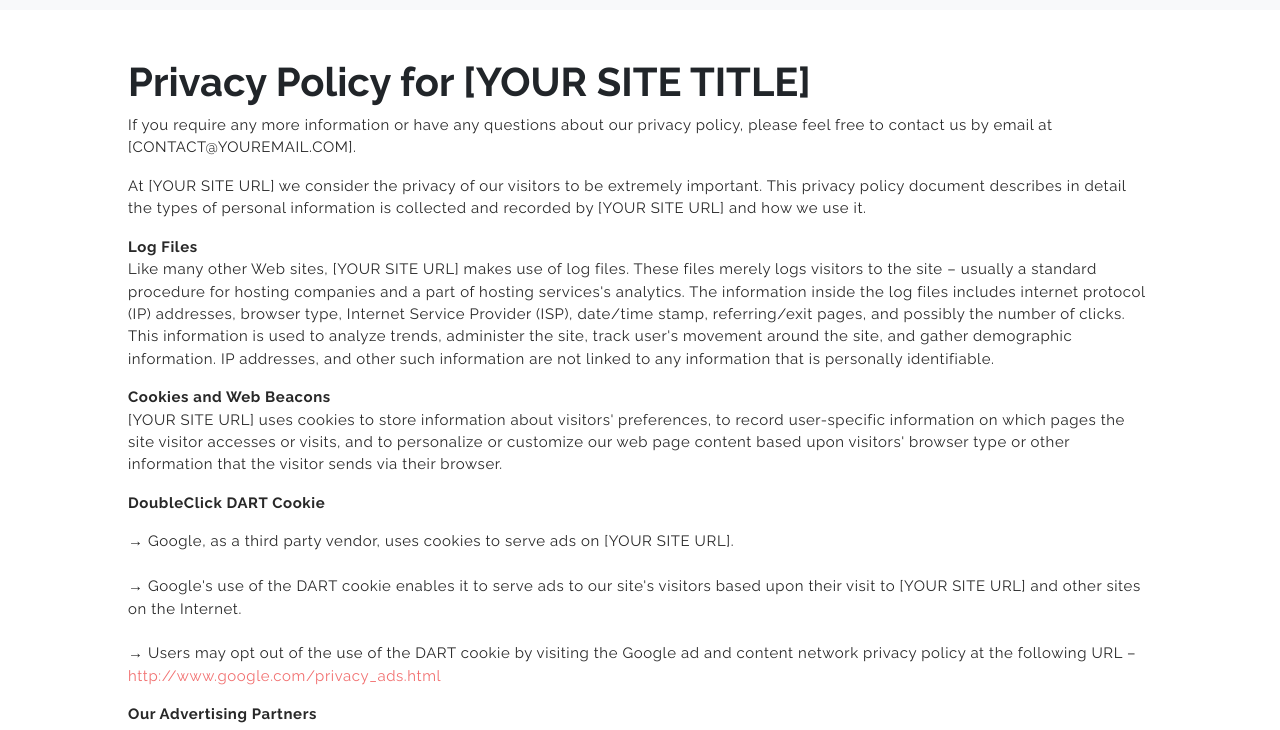
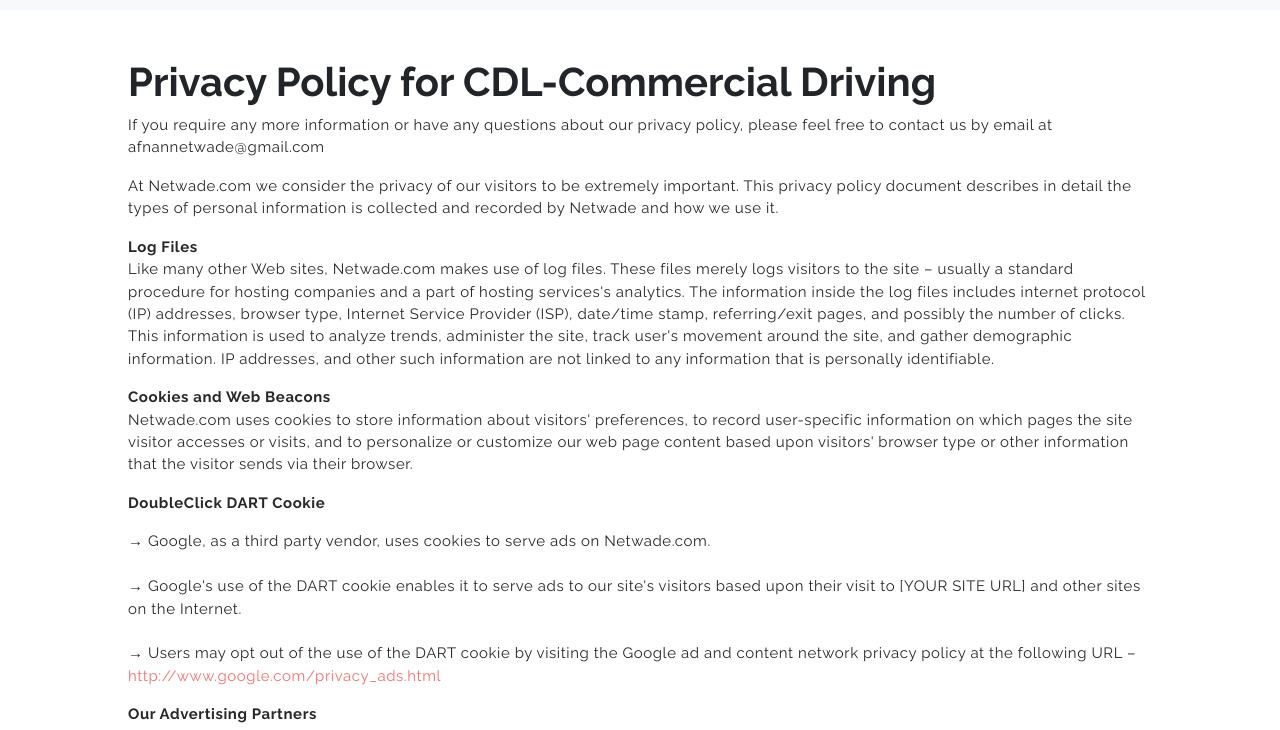
Before and after one commit to Afnan-Netwade/NetWade_Website, a website: page privacyPolicy.html in a window 1280 px wide. Shown: the part 70-800 px from the top of the page. Drawn offline with Linux system fonts and the light colour scheme.

Commit message:
new Privacy & Policy

```diff
--- a/privacyPolicy.html
+++ b/privacyPolicy.html
@@ -20,7 +20,6 @@
     <!-- Bootstrap + Ollie main styles -->
     <link rel="stylesheet" href="assets/css/ollie.css" />
 </head>
-
 
 
 <body style="padding: 10%;" data-spy="scroll" data-target=".navbar" data-offset="40" id="home">
@@ -67,15 +66,15 @@
         </div>
     </nav>
     <div>
-        <h1> Privacy Policy for [YOUR SITE TITLE]</h1>
+        <h1> Privacy Policy for CDL-Commercial Driving</h1>
         <p> If you require any more information or have any questions about our privacy policy, please feel free to
             contact
-            us by email at [CONTACT@YOUREMAIL.COM].</p>
-        <p>At [YOUR SITE URL] we consider the privacy of our visitors to be extremely important. This privacy policy
-            document describes in detail the types of personal information is collected and recorded by [YOUR SITE URL]
+            us by email at afnannetwade@gmail.com</p>
+        <p>At Netwade.com we consider the privacy of our visitors to be extremely important. This privacy policy
+            document describes in detail the types of personal information is collected and recorded by Netwade
             and
             how we use it. </p>
-        <p> <b>Log Files</b><br /> Like many other Web sites, [YOUR SITE URL] makes use of log files. These files merely
+        <p> <b>Log Files</b><br /> Like many other Web sites, Netwade.com makes use of log files. These files merely
             logs visitors to the site – usually a standard procedure for hosting companies and a part of hosting
             services's
             analytics. The information inside the log files includes internet protocol (IP) addresses, browser type,
@@ -85,14 +84,14 @@
             gather
             demographic information. IP addresses, and other such information are not linked to any information that is
             personally identifiable. </p>
-        <p> <b>Cookies and Web Beacons</b><br />[YOUR SITE URL] uses cookies to store information about visitors'
+        <p> <b>Cookies and Web Beacons</b><br />Netwade.com uses cookies to store information about visitors'
             preferences, to record user-specific information on which pages the site visitor accesses or visits, and to
             personalize or customize our web page content based upon visitors' browser type or other information that
             the
             visitor sends via their browser. </p>
         <p><b>DoubleClick DART Cookie</b><br /> </p>
         <p>
-            → Google, as a third party vendor, uses cookies to serve ads on [YOUR SITE URL].<br /><br />
+            → Google, as a third party vendor, uses cookies to serve ads on Netwade.com.<br /><br />
             → Google's use of the DART cookie enables it to serve ads to our site's visitors based upon their visit to
             [YOUR
             SITE URL] and other sites on the Internet. <br /><br />
@@ -149,7 +148,7 @@
             online. We encourage parents and guardians to spend time online with their children to observe, participate
             in
             and/or monitor and guide their online activity.<br />
-            [YOUR SITE URL] does not knowingly collect any personally identifiable information from children under the
+            Netwade.com does not knowingly collect any personally identifiable information from children under the
             age
             of 13. If a parent or guardian believes that [YOUR SITE URL] has in its database the personally-identifiable
             information of a child under the age of 13, please contact us immediately (using the contact in the first
```
